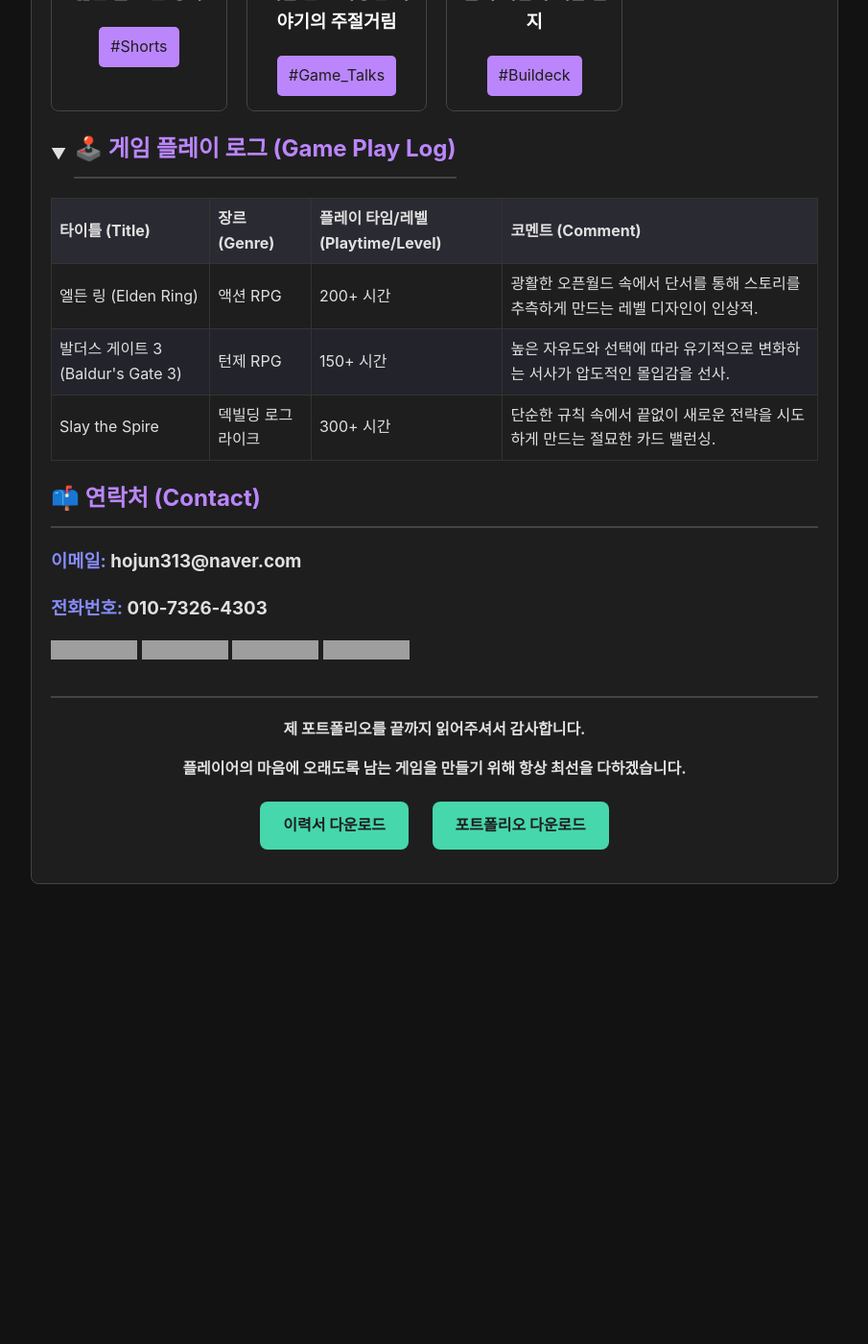
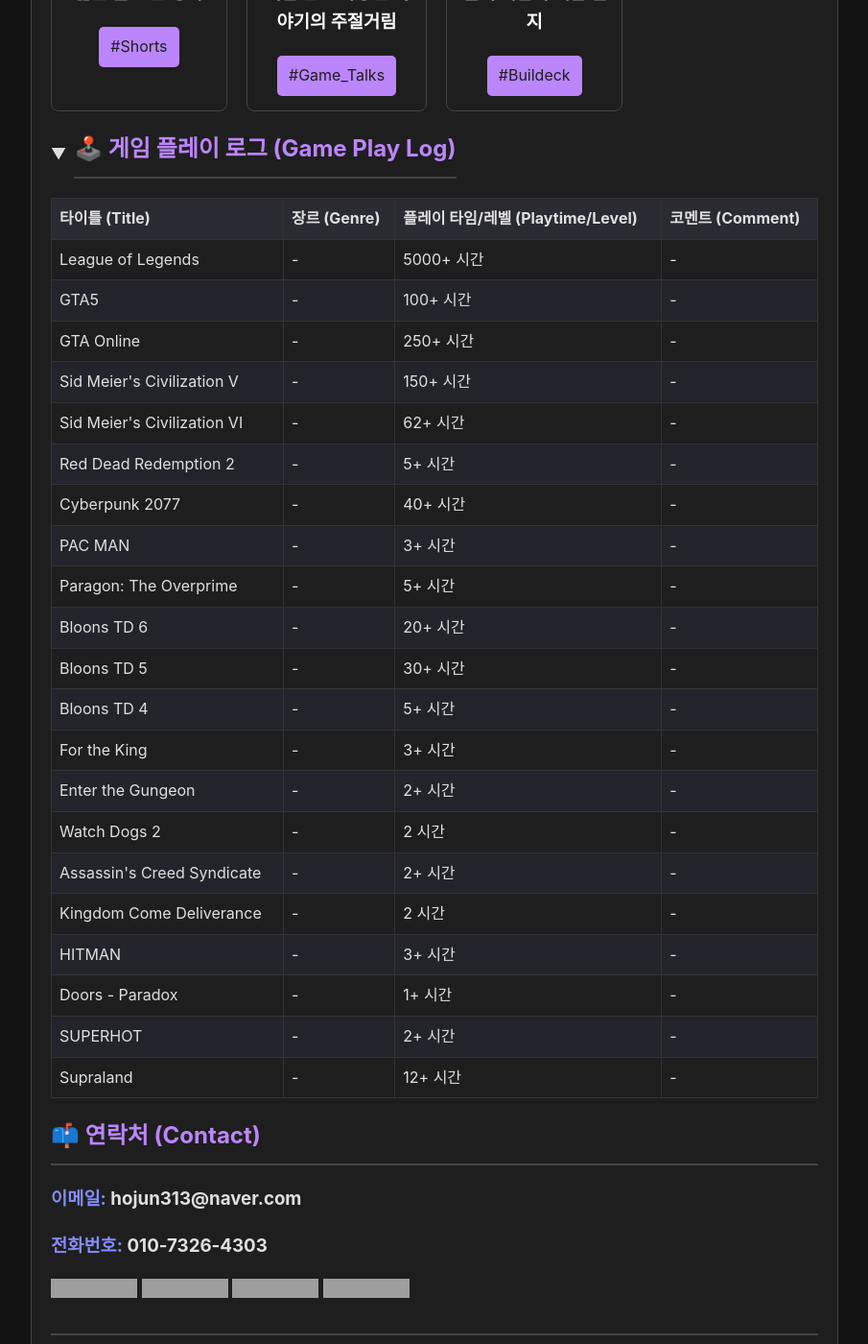
Before and after one commit to hojun313/hojun313.github.io, a Jekyll site: the page portfolio/index.html, which Jekyll copies as it is, in a window 1280 px wide and 1400 px high, scrolled down 4944 px. Shown: the whole window at 96% size, without its empty margins (187-1092 px from the left). Built offline with Jekyll 4.4.1, drawn with Linux system fonts in a browser that asks for light colours; before the commit the page ends 5925 px from its top, so only the background shows below that; grey boxes are pictures that could not be loaded.

Commit message:
Update index.html

```diff
--- a/portfolio/index.html
+++ b/portfolio/index.html
@@ -466,22 +466,131 @@
                 </thead>
                 <tbody>
                     <tr>
-                        <td>엘든 링 (Elden Ring)</td>
-                        <td>액션 RPG</td>
-                        <td>200+ 시간</td>
-                        <td>광활한 오픈월드 속에서 단서를 통해 스토리를 추측하게 만드는 레벨 디자인이 인상적.</td>
+                        <td>League of Legends</td>
+                        <td>-</td>
+                        <td>5000+ 시간</td>
+                        <td>-</td>
                     </tr>
                     <tr>
-                        <td>발더스 게이트 3 (Baldur's Gate 3)</td>
-                        <td>턴제 RPG</td>
-                        <td>150+ 시간</td>
-                        <td>높은 자유도와 선택에 따라 유기적으로 변화하는 서사가 압도적인 몰입감을 선사.</td>
+                        <td>GTA5</td>
+                        <td>-</td>
+                        <td>100+ 시간</td>
+                        <td>-</td>
                     </tr>
                     <tr>
-                        <td>Slay the Spire</td>
-                        <td>덱빌딩 로그라이크</td>
-                        <td>300+ 시간</td>
-                        <td>단순한 규칙 속에서 끝없이 새로운 전략을 시도하게 만드는 절묘한 카드 밸런싱.</td>
+                        <td>GTA Online</td>
+                        <td>-</td>
+                        <td>250+ 시간</td>
+                        <td>-</td>
+                    </tr>
+                    <tr>
+                        <td>Sid Meier's Civilization V</td>
+                        <td>-</td>
+                        <td>150+ 시간</td>
+                        <td>-</td>
+                    </tr>
+                    <tr>
+                        <td>Sid Meier's Civilization VI</td>
+                        <td>-</td>
+                        <td>62+ 시간</td>
+                        <td>-</td>
+                    </tr>
+                    <tr>
+                        <td>Red Dead Redemption 2</td>
+                        <td>-</td>
+                        <td>5+ 시간</td>
+                        <td>-</td>
+                    </tr>
+                    <tr>
+                        <td>Cyberpunk 2077</td>
+                        <td>-</td>
+                        <td>40+ 시간</td>
+                        <td>-</td>
+                    </tr>
+                    <tr>
+                        <td>PAC MAN</td>
+                        <td>-</td>
+                        <td>3+ 시간</td>
+                        <td>-</td>
+                    </tr>
+                    <tr>
+                        <td>Paragon: The Overprime</td>
+                        <td>-</td>
+                        <td>5+ 시간</td>
+                        <td>-</td>
+                    </tr>
+                    <tr>
+                        <td>Bloons TD 6</td>
+                        <td>-</td>
+                        <td>20+ 시간</td>
+                        <td>-</td>
+                    </tr>
+                    <tr>
+                        <td>Bloons TD 5</td>
+                        <td>-</td>
+                        <td>30+ 시간</td>
+                        <td>-</td>
+                    </tr>
+                    <tr>
+                        <td>Bloons TD 4</td>
+                        <td>-</td>
+                        <td>5+ 시간</td>
+                        <td>-</td>
+                    </tr>
+                    <tr>
+                        <td>For the King</td>
+                        <td>-</td>
+                        <td>3+ 시간</td>
+                        <td>-</td>
+                    </tr>
+                    <tr>
+                        <td>Enter the Gungeon</td>
+                        <td>-</td>
+                        <td>2+ 시간</td>
+                        <td>-</td>
+                    </tr>
+                    <tr>
+                        <td>Watch Dogs 2</td>
+                        <td>-</td>
+                        <td>2 시간</td>
+                        <td>-</td>
+                    </tr>
+
+                    <tr>
+                        <td>Assassin's Creed Syndicate</td>
+                        <td>-</td>
+                        <td>2+ 시간</td>
+                        <td>-</td>
+                    </tr>
+                    <tr>
+                        <td>Kingdom Come Deliverance</td>
+                        <td>-</td>
+                        <td>2 시간</td>
+                        <td>-</td>
+                    </tr>
+                    <tr>
+                        <td>HITMAN</td>
+                        <td>-</td>
+                        <td>3+ 시간</td>
+                        <td>-</td>
+                    </tr>
+                    <tr>
+                        <td>Doors - Paradox</td>
+                        <td>-</td>
+                        <td>1+ 시간</td>
+                        <td>-</td>
+                    </tr>
+                    <tr>
+                        <td>SUPERHOT</td>
+                        <td>-</td>
+                        <td>2+ 시간</td>
+                        <td>-</td>
+                    </tr>
+                    <tr>
+                        <td>Supraland</td>
+                        <td>-</td>
+                        <td>12+ 시간</td>
+                        <td>-</td>
                     </tr>
                     <!-- 여기에 계속해서 게임을 추가할 수 있습니다. -->
                 </tbody>
```
